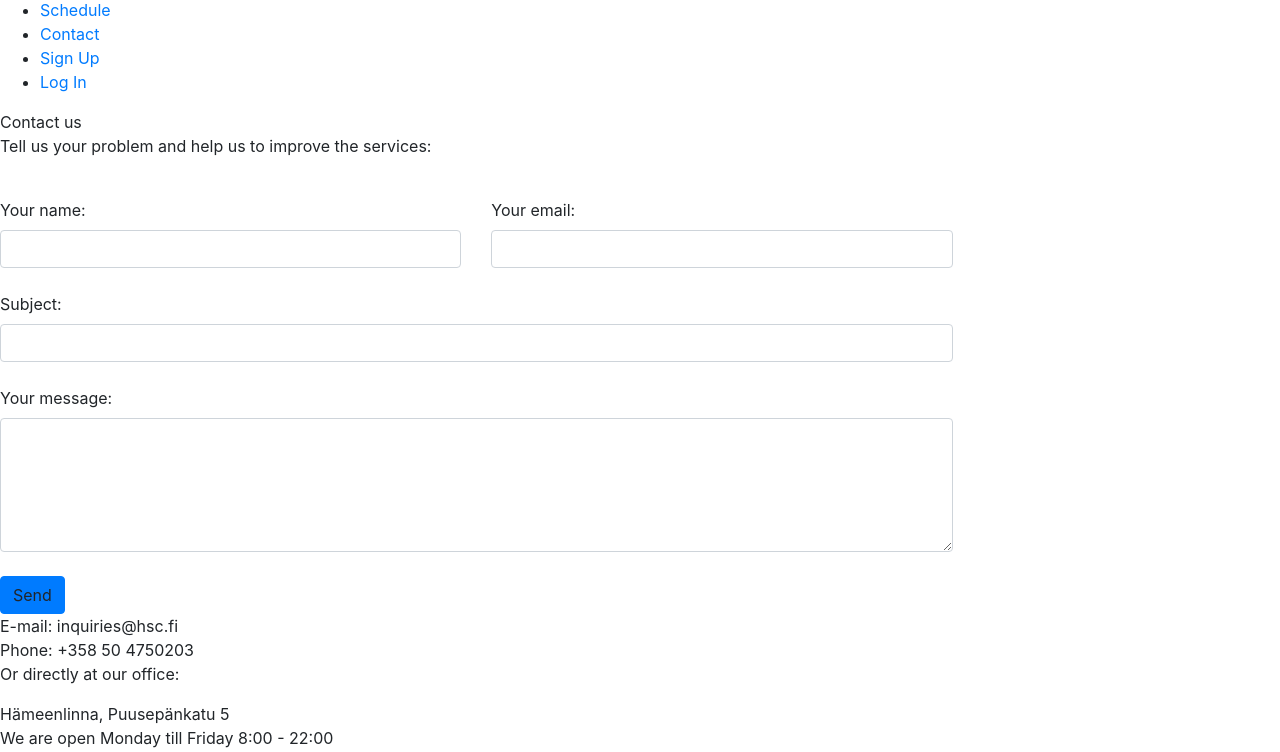
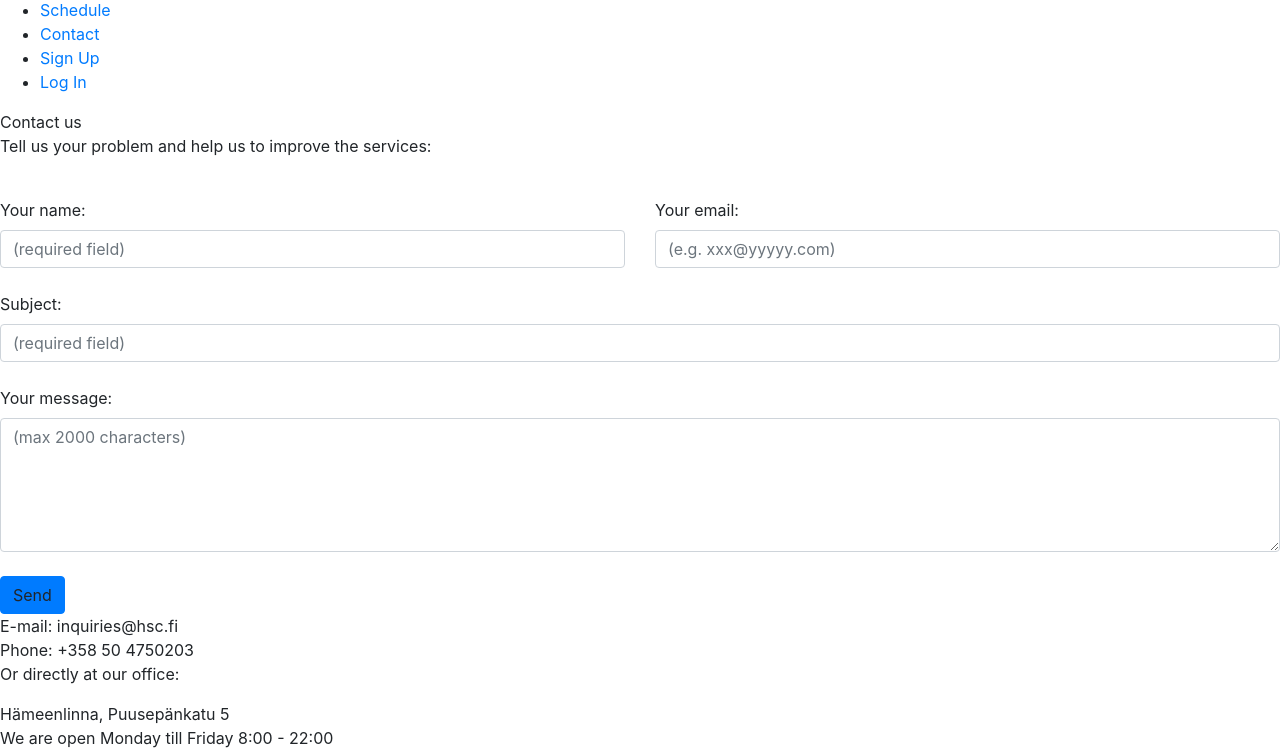
Before and after one commit to PopekD/Sports-Club, a PHP site: page /contact.php in a window 1280 px wide. Shown: the part 205-957 px from the top of the page. Run offline with PHP 8.4, Linux system fonts and the light colour scheme; data that the repository does not hold is empty.

Commit message:
place holders in form updated

```diff
--- a/pages/contact.php
+++ b/pages/contact.php
@@ -3,6 +3,7 @@ include('server.php');
 
 $logged_in = isset($_SESSION["username"]);
 ?>
+
 <!DOCTYPE html>
 <html lang="en">
 <head>
@@ -10,7 +11,7 @@ $logged_in = isset($_SESSION["username"]);
     <meta http-equiv="X-UA-Compatible" content="IE=edge">
     <meta name="viewport" content="width=device-width, initial-scale=1.0">
     <link rel="stylesheet" href="https://cdn.jsdelivr.net/npm/bootstrap@4.4.1/dist/css/bootstrap.min.css" integrity="sha384-Vkoo8x4CGsO3+Hhxv8T/Q5PaXtkKtu6ug5TOeNV6gBiFeWPGFN9MuhOf23Q9Ifjh" crossorigin="anonymous">
-    <link rel="stylesheet" href="../style.css">
+    <link rel="stylesheet" href="../style.css" />
     <script src="cnform_script.js"></script>
     <title>Contact us</title>
 </head>
@@ -22,24 +23,19 @@ $logged_in = isset($_SESSION["username"]);
             <div class="contactinfo">
                 <div class="CU">Contact us</div>
                 <p class="normalt1" > Tell us your problem and help us to improve the services:</p>
-
-<div class="row">
-
-
-    <div class="col-md-9 mb-md-0 mb-5">
                 <form id="contact-form" class="contact-form" name="contact-form" action="contactform_mail.php" method="POST" >
                 <div class="status" id="status" style="color:red"></div><br>
         <div class="row">
             <div class="col-md-6">
                 <div class="md-form mb-0">
                     <label for="name" class="">Your name:</label>
-                    <input type="text" id="name" name="name" class="form-control">
+                    <input type="text" id="name" name="name" class="form-control" placeholder="(required field)">
                 </div>
             </div>
             <div class="col-md-6">
                 <div class="md-form mb-0">
                     <label for="email" class="">Your email:</label>
-                    <input type="text" id="email" name="email" class="form-control">
+                    <input type="text" id="email" name="email" class="form-control" placeholder="(e.g. xxx@yyyyy.com)">
                 </div>
             </div>
         </div>
@@ -48,7 +44,7 @@ $logged_in = isset($_SESSION["username"]);
             <div class="col-md-12">
                 <div class="md-form mb-0">
                     <label for="subject" class="">Subject:</label>
-                    <input type="text" id="subject" name="subject" class="form-control">
+                    <input type="text" id="subject" name="subject" class="form-control" placeholder="(required field)">
 
                 </div>
             </div>
@@ -58,17 +54,15 @@ $logged_in = isset($_SESSION["username"]);
             <div class="col-md-12">
                 <div class="md-form">
                     <label for="message">Your message:</label>
-                    <textarea type="text" id="message" name="message" rows="5" class="form-control md-textarea"></textarea>
+                    <textarea type="text" id="message" name="message" rows="5" class="form-control md-textarea" placeholder="(max 2000 characters)"></textarea>
                 </div>
             </div>
         </div>
         <br>
         <div class="text-center text-md-left">
-            <a class="btn btn-primary" onclick="validatecnform_();">Send</a>
+        <a class="btn btn-primary" onclick="validatecn_form();">Send</a>
         </div>
     </form>
-    </div>
-</div>
 
                 <div class="BT">
                         <div class="BT1">E-mail: inquiries@hsc.fi</div>
```
Lines whose indentation alone changed are shown as unchanged.
